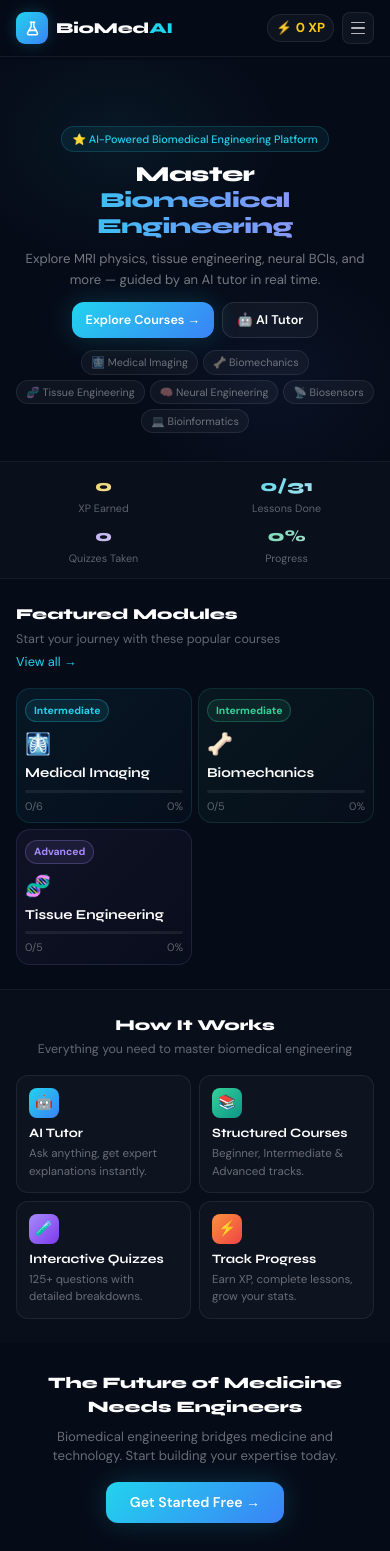
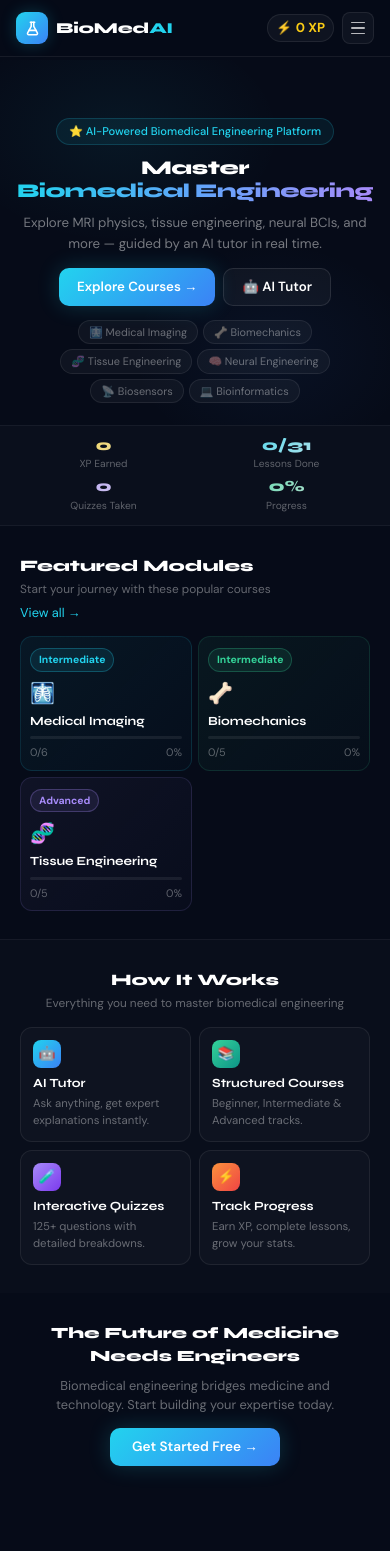
Before and after one commit to AlexandraDigital/bme-beginner-app, a React (Vite) app: page / in a window 390 px wide. After the commit the page ends 1494 px from the top, so only its background shows below. Built offline with nearby package versions, Linux system fonts and the light colour scheme.

Commit message:
fix: clean layout overhaul - consistent spacing, grids, typography all breakpoints

```diff
--- a/src/App.jsx
+++ b/src/App.jsx
@@ -2,13 +2,17 @@ import { useState, useEffect, useRef, useCallback } from "react";
 
 const STYLES = `
   @import url('https://fonts.googleapis.com/css2?family=DM+Sans:opsz,wght@9..40,400;9..40,500;9..40,600;9..40,700&family=Syne:wght@700;800&display=swap');
-  *, *::before, *::after { box-sizing: border-box; margin: 0; padding: 0; }
-  html, body { max-width: 100%; overflow-x: hidden; background: #060b18; }
-  ::-webkit-scrollbar { width: 4px; }
-  ::-webkit-scrollbar-thumb { background: rgba(255,255,255,0.1); border-radius: 2px; }
+  *, *::before, *::after { box-sizing:border-box; margin:0; padding:0; }
+  html, body { max-width:100%; overflow-x:hidden; background:#060b18; }
+  ::-webkit-scrollbar { width:4px; }
+  ::-webkit-scrollbar-thumb { background:rgba(255,255,255,0.1); border-radius:2px; }
   @keyframes bounce { 0%,80%,100%{transform:translateY(0)} 40%{transform:translateY(-5px)} }
   @keyframes fadeIn { from{opacity:0;transform:translateY(6px)} to{opacity:1;transform:translateY(0)} }
+
+  /* BASE */
   .app-root { background:#060b18; min-height:100vh; color:white; font-family:'DM Sans',sans-serif; overflow-x:hidden; width:100%; }
+
+  /* NAV */
   .nav-bar { position:fixed; top:0; left:0; right:0; z-index:50; background:rgba(6,11,24,0.95); backdrop-filter:blur(20px); border-bottom:1px solid rgba(255,255,255,0.07); }
   .nav-inner { max-width:1100px; margin:0 auto; padding:0 16px; height:56px; display:flex; align-items:center; justify-content:space-between; gap:6px; }
   .nav-btn { display:flex; align-items:center; gap:4px; padding:6px 10px; border-radius:8px; background:transparent; border:none; cursor:pointer; font-size:0.8rem; font-weight:500; transition:all 0.15s; white-space:nowrap; color:rgba(255,255,255,0.4); font-family:'DM Sans',sans-serif; }
@@ -23,39 +27,47 @@ const STYLES = `
   .nav-mobile-btn.active { background:rgba(34,211,238,0.08); color:#22d3ee; }
 
   /* HERO */
-  .hero-section { display:flex; align-items:center; justify-content:center; position:relative; overflow:hidden; padding:72px 24px 36px; }
-  .hero-inner { position:relative; z-index:1; width:100%; max-width:940px; display:flex; align-items:center; gap:48px; flex-direction:column; }
+  .hero-section { display:flex; align-items:center; justify-content:center; position:relative; overflow:hidden; padding:64px 20px 28px; }
+  .hero-inner { position:relative; z-index:1; width:100%; max-width:960px; display:flex; align-items:center; gap:40px; flex-direction:column; }
   .hero-content { width:100%; text-align:center; }
-  .hero-visual { display:none; flex-shrink:0; border-radius:18px; padding:22px; background:rgba(255,255,255,0.025); border:1px solid rgba(255,255,255,0.07); }
-  .hero-badge { display:inline-flex; align-items:center; gap:8px; padding:5px 14px; border-radius:20px; background:rgba(34,211,238,0.07); border:1px solid rgba(34,211,238,0.18); color:#22d3ee; font-size:0.72rem; font-weight:500; margin-bottom:14px; }
-  .hero-title { font-family:'Syne',sans-serif; font-size:clamp(1.5rem,2.2vw,2rem); font-weight:800; line-height:1.2; margin-bottom:12px; letter-spacing:-0.02em; word-break:break-word; }
+  .hero-visual { display:none; flex-shrink:0; border-radius:16px; padding:20px; background:rgba(255,255,255,0.025); border:1px solid rgba(255,255,255,0.07); }
+  .hero-badge { display:inline-flex; align-items:center; gap:6px; padding:4px 12px; border-radius:20px; background:rgba(34,211,238,0.07); border:1px solid rgba(34,211,238,0.18); color:#22d3ee; font-size:0.7rem; font-weight:500; margin-bottom:11px; }
+  .hero-title { font-family:'Syne',sans-serif; font-size:clamp(1.35rem,4.8vw,1.75rem); font-weight:800; line-height:1.2; margin-bottom:9px; letter-spacing:-0.02em; }
   .gradient-text { background:linear-gradient(90deg,#22d3ee 0%,#60a5fa 50%,#a78bfa 100%); -webkit-background-clip:text; -webkit-text-fill-color:transparent; background-clip:text; display:inline-block; }
-  .hero-p { color:rgba(255,255,255,0.45); font-size:0.88rem; max-width:440px; margin:0 auto 18px; line-height:1.6; }
-  .hero-btns { display:flex; gap:10px; justify-content:center; flex-wrap:wrap; margin-bottom:18px; }
-  .hero-tags { display:flex; flex-wrap:wrap; gap:7px; justify-content:center; }
-  .hero-tag { padding:4px 11px; border-radius:20px; background:rgba(255,255,255,0.04); border:1px solid rgba(255,255,255,0.08); color:rgba(255,255,255,0.4); font-size:0.72rem; white-space:nowrap; }
+  .hero-p { color:rgba(255,255,255,0.45); font-size:0.83rem; max-width:420px; margin:0 auto 14px; line-height:1.6; }
+  .hero-btns { display:flex; gap:8px; justify-content:center; flex-wrap:wrap; margin-bottom:14px; }
+  .hero-tags { display:flex; flex-wrap:wrap; gap:5px; justify-content:center; }
+  .hero-tag { padding:3px 10px; border-radius:20px; background:rgba(255,255,255,0.04); border:1px solid rgba(255,255,255,0.08); color:rgba(255,255,255,0.38); font-size:0.68rem; white-space:nowrap; }
 
   /* STATS */
   .stats-bar { border-top:1px solid rgba(255,255,255,0.05); border-bottom:1px solid rgba(255,255,255,0.05); background:rgba(255,255,255,0.015); }
-  .stats-grid { max-width:760px; margin:0 auto; padding:18px 20px; display:grid; grid-template-columns:repeat(4,1fr); gap:12px; text-align:center; }
-  .stat-val { font-family:'Syne',sans-serif; font-size:1.4rem; font-weight:800; }
-  .stat-lbl { color:rgba(255,255,255,0.35); font-size:0.7rem; margin-top:2px; }
+  .stats-grid { max-width:760px; margin:0 auto; padding:14px 20px; display:grid; grid-template-columns:repeat(4,1fr); gap:12px; text-align:center; }
+  .stat-val { font-family:'Syne',sans-serif; font-size:1.25rem; font-weight:800; line-height:1; }
+  .stat-lbl { color:rgba(255,255,255,0.35); font-size:0.67rem; margin-top:3px; }
 
-  /* SECTIONS */
-  .section-title { font-family:'Syne',sans-serif; font-size:1.1rem; font-weight:800; margin-bottom:4px; }
-  .section-sub { color:rgba(255,255,255,0.38); font-size:0.78rem; }
-  .section-header { display:flex; justify-content:space-between; align-items:flex-end; margin-bottom:16px; flex-wrap:wrap; gap:10px; }
-  .module-grid { display:grid; grid-template-columns:repeat(auto-fill,minmax(200px,1fr)); gap:12px; }
-  .feature-grid { display:grid; grid-template-columns:repeat(auto-fill,minmax(170px,1fr)); gap:12px; }
-  .mod-card { border-radius:14px; padding:14px; cursor:pointer; transition:transform 0.2s; }
-  .mod-card:hover { transform:scale(1.025); }
-  .cta-title { font-family:'Syne',sans-serif; font-size:1.2rem; font-weight:800; margin-bottom:8px; word-break:break-word; }
+  /* SECTION LAYOUT */
+  .page-wrap { width:100%; }
+  .page-section { padding:28px 20px; }
+  .page-section-alt { padding:28px 20px; border-top:1px solid rgba(255,255,255,0.05); background:rgba(255,255,255,0.01); }
+  .content-wrap { max-width:940px; margin:0 auto; width:100%; }
+  .section-title { font-family:'Syne',sans-serif; font-size:1.0rem; font-weight:800; margin-bottom:3px; }
+  .section-sub { color:rgba(255,255,255,0.38); font-size:0.74rem; }
+  .section-header { display:flex; justify-content:space-between; align-items:flex-end; margin-bottom:14px; flex-wrap:wrap; gap:8px; }
 
-  /* LESSONS / QUIZ */
-  .lesson-row { display:flex; align-items:center; gap:10px; padding:12px 14px; border-radius:11px; background:rgba(255,255,255,0.02); transition:all 0.18s; }
+  /* GRIDS - mobile-first: 2 col */
+  .module-grid { display:grid; grid-template-columns:repeat(2,1fr); gap:8px; }
+  .feature-grid { display:grid; grid-template-columns:repeat(2,1fr); gap:8px; }
+
+  /* CARDS */
+  .mod-card { border-radius:12px; padding:11px; cursor:pointer; transition:transform 0.2s; }
+  .mod-card:hover { transform:scale(1.02); }
+  .cta-title { font-family:'Syne',sans-serif; font-size:1.1rem; font-weight:800; margin-bottom:8px; }
+
+  /* LESSON / QUIZ */
+  .lesson-row { display:flex; align-items:center; gap:10px; padding:11px 13px; border-radius:11px; background:rgba(255,255,255,0.02); transition:all 0.18s; }
   .lesson-row:hover { background:rgba(255,255,255,0.04); }
-  .lesson-title { font-size:0.85rem; font-weight:500; overflow:hidden; text-overflow:ellipsis; white-space:nowrap; }
-  .opt-btn { padding:13px 14px; border-radius:11px; text-align:left; cursor:pointer; font-size:0.875rem; font-weight:500; transition:all 0.2s; line-height:1.45; width:100%; font-family:'DM Sans',sans-serif; }
+  .lesson-title { font-size:0.84rem; font-weight:500; overflow:hidden; text-overflow:ellipsis; white-space:nowrap; }
+  .opt-btn { padding:12px 13px; border-radius:11px; text-align:left; cursor:pointer; font-size:0.875rem; font-weight:500; transition:all 0.2s; line-height:1.45; width:100%; font-family:'DM Sans',sans-serif; }
   .opt-btn:not(:disabled):hover { background:rgba(255,255,255,0.06) !important; border-color:rgba(255,255,255,0.2) !important; }
 
   /* TUTOR */
@@ -63,70 +75,70 @@ const STYLES = `
   .msg { animation:fadeIn 0.22s ease forwards; }
 
   /* BUTTONS */
-  .btn-primary { padding:9px 20px; border-radius:12px; background:linear-gradient(135deg,#22d3ee,#3b82f6); color:white; border:none; cursor:pointer; font-weight:600; font-size:0.86rem; box-shadow:0 0 28px rgba(34,211,238,0.2); font-family:'DM Sans',sans-serif; white-space:nowrap; }
-  .btn-secondary { padding:9px 20px; border-radius:12px; background:rgba(255,255,255,0.04); color:white; border:1px solid rgba(255,255,255,0.1); cursor:pointer; font-weight:600; font-size:0.86rem; font-family:'DM Sans',sans-serif; white-space:nowrap; }
+  .btn-primary { padding:8px 18px; border-radius:10px; background:linear-gradient(135deg,#22d3ee,#3b82f6); color:white; border:none; cursor:pointer; font-weight:600; font-size:0.83rem; box-shadow:0 0 22px rgba(34,211,238,0.2); font-family:'DM Sans',sans-serif; white-space:nowrap; }
+  .btn-secondary { padding:8px 18px; border-radius:10px; background:rgba(255,255,255,0.04); color:white; border:1px solid rgba(255,255,255,0.1); cursor:pointer; font-weight:600; font-size:0.83rem; font-family:'DM Sans',sans-serif; white-space:nowrap; }
 
-  /* MOBILE */
-  @media (max-width: 768px) {
-    .nav-links { display:none; }
-    .hamburger { display:flex; }
-    .hero-section { padding:66px 16px 28px; }
-    .hero-content { width:100%; }
-    .hero-title { font-size:clamp(1.4rem,6vw,1.9rem); line-height:1.2; margin-bottom:8px; }
-    .hero-p { font-size:0.82rem; margin-bottom:12px; }
-    .hero-badge { font-size:0.68rem; padding:4px 10px; margin-bottom:10px; }
-    .hero-btns { flex-direction:row; justify-content:center; gap:8px; margin-bottom:12px; }
-    .hero-btns .btn-primary, .hero-btns .btn-secondary { padding:8px 14px; font-size:0.79rem; }
-    .hero-tags { gap:5px; }
-    .hero-tag { font-size:0.67rem; padding:3px 9px; }
-    .stats-grid { grid-template-columns:repeat(2,1fr); padding:12px 16px; gap:8px; }
-    .stat-val { font-size:1.15rem; }
-    .stat-lbl { font-size:0.67rem; }
-    .module-grid { grid-template-columns:repeat(2,1fr); gap:8px; }
-    .feature-grid { grid-template-columns:repeat(2,1fr); gap:8px; }
-    .lesson-title { white-space:normal; }
-    .cta-title { font-size:1rem; }
-    .tutor-wrap { padding:14px 12px; }
-    .section-header { flex-direction:column; align-items:flex-start; gap:4px; }
-    .mod-card { padding:10px; }
-    .mod-card .mod-emoji { font-size:1.3rem !important; margin-bottom:4px !important; }
-    .section-title { font-size:0.95rem; }
-  }
-
-  @media (max-width: 390px) {
-    .hero-title { font-size:clamp(1.25rem,5.5vw,1.7rem); }
-    .stat-val { font-size:1rem; }
-    .module-grid { grid-template-columns:repeat(2,1fr); gap:6px; }
-    .mod-card { padding:8px; }
-  }
-
-  @media (max-height: 500px) and (orientation: landscape) {
-    .hero-section { padding:62px 20px 16px; }
-    .hero-title { font-size:clamp(1rem,3vw,1.3rem); margin-bottom:5px; }
-    .hero-p { margin-bottom:8px; font-size:0.78rem; }
-    .hero-btns { margin-bottom:8px; }
-    .hero-tags { display:none; }
-  }
-
+  /* TABLET+ (769px) */
   @media (min-width: 769px) {
     .hero-inner { flex-direction:row; }
     .hero-content { flex:1; text-align:left; }
     .hero-p { margin-left:0; margin-right:0; }
     .hero-btns { justify-content:flex-start; }
     .hero-tags { justify-content:flex-start; }
-    .hero-visual { display:block; width:260px; }
+    .hero-visual { display:block; width:240px; }
+    .hero-title { font-size:clamp(1.5rem,2.3vw,1.95rem); }
+    .module-grid { grid-template-columns:repeat(3,1fr); gap:12px; }
+    .feature-grid { grid-template-columns:repeat(4,1fr); gap:12px; }
+    .page-section, .page-section-alt { padding:36px 24px; }
   }
+
+  /* TABLET MID (769-1024px) */
   @media (min-width: 769px) and (max-width: 1024px) {
-    .stats-grid { grid-template-columns:repeat(4,1fr); }
+    .hero-visual { width:220px; }
     .module-grid { grid-template-columns:repeat(2,1fr); }
-    .hero-title { font-size:clamp(1.5rem,2.4vw,1.9rem); }
-    .hero-visual { width:230px; }
   }
+
+  /* DESKTOP (1025px+) */
   @media (min-width: 1025px) {
-    .hero-title { font-size:clamp(1.8rem,2.2vw,2.2rem); }
     .hero-section { padding:80px 40px 44px; }
+    .hero-title { font-size:clamp(1.8rem,2.1vw,2.15rem); }
+    .module-grid { grid-template-columns:repeat(3,1fr); }
+    .page-section, .page-section-alt { padding:40px 24px; }
   }
-`;
+
+  /* MOBILE (≤768px) */
+  @media (max-width: 768px) {
+    .nav-links { display:none; }
+    .hamburger { display:flex; }
+    .hero-section { padding:58px 16px 22px; }
+    .stats-grid { grid-template-columns:repeat(2,1fr); padding:12px 16px; gap:8px; }
+    .stat-val { font-size:1.05rem; }
+    .stat-lbl { font-size:0.64rem; }
+    .lesson-title { white-space:normal; }
+    .cta-title { font-size:0.98rem; }
+    .tutor-wrap { padding:14px 12px; }
+    .section-header { flex-direction:column; align-items:flex-start; gap:4px; }
+    .mod-card .mod-emoji { font-size:1.25rem !important; margin-bottom:4px !important; }
+    .mod-card h3 { font-size:0.78rem !important; }
+  }
+
+  /* SMALL PHONES (≤390px) */
+  @media (max-width: 390px) {
+    .hero-title { font-size:clamp(1.2rem,5vw,1.45rem); }
+    .stat-val { font-size:0.95rem; }
+    .module-grid { gap:6px; }
+    .mod-card { padding:9px; }
+  }
+
+  /* LANDSCAPE PHONE */
+  @media (max-height: 500px) and (orientation: landscape) {
+    .hero-section { padding:56px 20px 12px; }
+    .hero-title { font-size:1.05rem; margin-bottom:5px; }
+    .hero-p { margin-bottom:8px; font-size:0.76rem; }
+    .hero-btns { margin-bottom:8px; }
+    .hero-tags { display:none; }
+  }
+`
 
 const MODULES = [
   { id:"medical-imaging",title:"Medical Imaging",emoji:"🩻",level:"Intermediate",duration:"8 hours",color:"#22d3ee",grad:"linear-gradient(135deg,#0e7490,#1d4ed8)",
@@ -240,29 +252,27 @@ function Home({xp,done,quizLog,setPage}){
         <div key={l}><div className="stat-val" style={{background:`linear-gradient(135deg,${c},rgba(255,255,255,0.9))`,WebkitBackgroundClip:"text",WebkitTextFillColor:"transparent"}}>{v}</div><div className="stat-lbl">{l}</div></div>
       ))}
     </div></div>
-    <section style={{maxWidth:920,margin:"0 auto",padding:"24px 16px"}}>
+    <section className="page-section"><div className="content-wrap">
       <div className="section-header"><div><h2 className="section-title">Featured Modules</h2><p className="section-sub">Start your journey with these popular courses</p></div><button onClick={()=>setPage("courses")} style={{background:"none",border:"none",color:"#22d3ee",cursor:"pointer",fontSize:"0.8rem",whiteSpace:"nowrap"}}>View all →</button></div>
       <div className="module-grid">{MODULES.slice(0,3).map(m=><ModCard key={m.id} mod={m} done={done} onClick={()=>setPage("courses")}/>)}</div>
-    </section>
-    <section style={{borderTop:"1px solid rgba(255,255,255,0.05)",padding:"24px 16px",background:"rgba(255,255,255,0.01)"}}>
-      <div style={{maxWidth:860,margin:"0 auto"}}>
-        <h2 className="section-title" style={{textAlign:"center",marginBottom:4}}>How It Works</h2>
-        <p className="section-sub" style={{textAlign:"center",marginBottom:16}}>Everything you need to master biomedical engineering</p>
+    </div></section>
+    <section className="page-section-alt"><div className="content-wrap">
+        <h2 className="section-title" style={{textAlign:"center",marginBottom:3}}>How It Works</h2>
+        <p className="section-sub" style={{textAlign:"center",marginBottom:14}}>Everything you need to master biomedical engineering</p>
         <div className="feature-grid">
           {[{e:"🤖",t:"AI Tutor",d:"Ask anything, get expert explanations instantly.",g:"#22d3ee,#3b82f6"},{e:"📚",t:"Structured Courses",d:"Beginner, Intermediate & Advanced tracks.",g:"#34d399,#0d9488"},{e:"🧪",t:"Interactive Quizzes",d:"125+ questions with detailed breakdowns.",g:"#a78bfa,#7c3aed"},{e:"⚡",t:"Track Progress",d:"Earn XP, complete lessons, grow your stats.",g:"#fb923c,#ef4444"}].map(f=>(
             <div key={f.t} style={{background:"rgba(255,255,255,0.025)",border:"1px solid rgba(255,255,255,0.07)",borderRadius:12,padding:12}}>
-              <div style={{width:30,height:30,borderRadius:8,background:`linear-gradient(135deg,${f.g})`,display:"flex",alignItems:"center",justifyContent:"center",fontSize:"0.9rem",marginBottom:6}}>{f.e}</div>
-              <h3 style={{fontWeight:700,marginBottom:2,fontSize:"0.8rem",fontFamily:"Syne,sans-serif"}}>{f.t}</h3>
-              <p style={{color:"rgba(255,255,255,0.38)",fontSize:"0.72rem",lineHeight:1.5}}>{f.d}</p>
+              <div style={{width:28,height:28,borderRadius:8,background:`linear-gradient(135deg,${f.g})`,display:"flex",alignItems:"center",justifyContent:"center",fontSize:"0.85rem",marginBottom:6}}>{f.e}</div>
+              <h3 style={{fontWeight:700,marginBottom:2,fontSize:"0.78rem",fontFamily:"Syne,sans-serif"}}>{f.t}</h3>
+              <p style={{color:"rgba(255,255,255,0.38)",fontSize:"0.71rem",lineHeight:1.5}}>{f.d}</p>
             </div>
           ))}
         </div>
-      </div>
-    </section>
-    <section style={{padding:"28px 16px",textAlign:"center"}}>
+    </div></section>
+    <section className="page-section" style={{textAlign:"center"}}>
       <h2 className="cta-title">The Future of Medicine Needs Engineers</h2>
-      <p style={{color:"rgba(255,255,255,0.4)",margin:"0 auto 16px",maxWidth:420,fontSize:"0.82rem",padding:"0 10px"}}>Biomedical engineering bridges medicine and technology. Start building your expertise today.</p>
-      <button className="btn-primary" onClick={()=>setPage("courses")} style={{padding:"10px 24px",fontSize:"0.88rem"}}>Get Started Free →</button>
+      <p style={{color:"rgba(255,255,255,0.4)",margin:"0 auto 14px",maxWidth:400,fontSize:"0.8rem",padding:"0 10px"}}>Biomedical engineering bridges medicine and technology. Start building your expertise today.</p>
+      <button className="btn-primary" onClick={()=>setPage("courses")} style={{padding:"9px 22px",fontSize:"0.85rem"}}>Get Started Free →</button>
     </section>
   </div>);
 }
```
